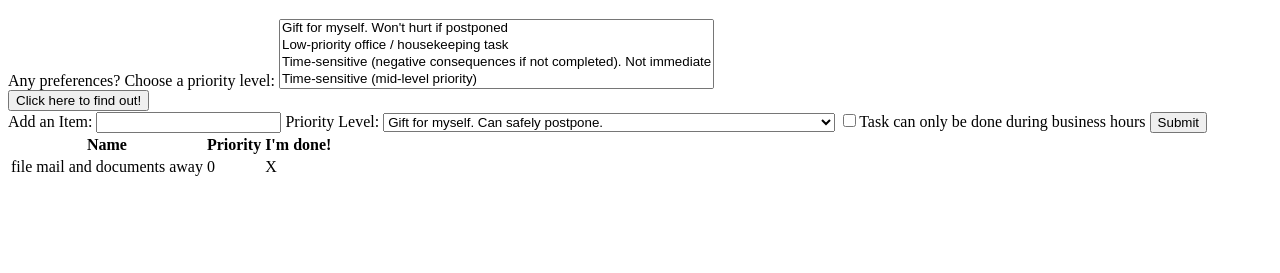
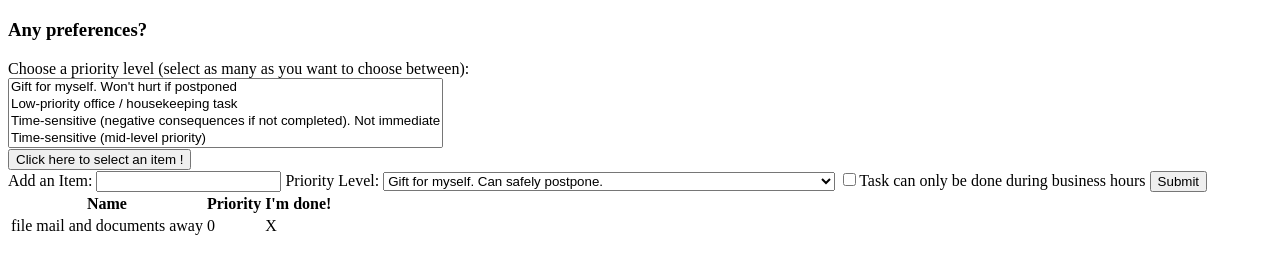
Before and after one commit to arielrazon/what_to_do, a website: page public/what_to_do.html in a window 1280 px wide. Shown: the part 61-334 px from the top of the page. Drawn offline with Linux system fonts and the light colour scheme.

Commit message:
reorganized divs

```diff
--- a/public/what_to_do.html
+++ b/public/what_to_do.html
@@ -10,8 +10,9 @@
   <h1>What should I be doing now?</h1>
   </div>
   <div id="yourChoice"></div>
-  <div id="options">Any preferences?
-    <label for="priorities">Choose a priority level:</label>
+  <div id="options"><h3>Any preferences?</h3>
+    <label for="priorities">Choose a priority level (select as many as you want to choose between):</label>
+    <br/>
     <select id="priorities" name="priorities" multiple>
       <option value="selfLow">Gift for myself. Won't hurt if postponed</option>
       <option value="officeLow">Low-priority office / housekeeping task</option>
@@ -20,9 +21,11 @@
       <option value ="redAlert">Time-sensitive, due immediately</option>
     </select>
   </div>
-  <button id="choose">
-    Click here to find out!
-  </button>
+
+    <button id="choose">
+      Click here to select an item !
+    </button>
+
   <div id="addItem">
     <label for="newItem">Add an Item:</label>
     <input type="text" id="newItem" name="newItem"/>
@@ -37,6 +40,9 @@
     <input type="checkbox" id="workDay" name="workDay"/><label for="workDay">Task can only be done during business hours</label>
     <button id="addItemBtn">Submit</button>
   </div>
+
+
+
   <table id="toDoList">
     <tr>
       <th>Name</th>
```
